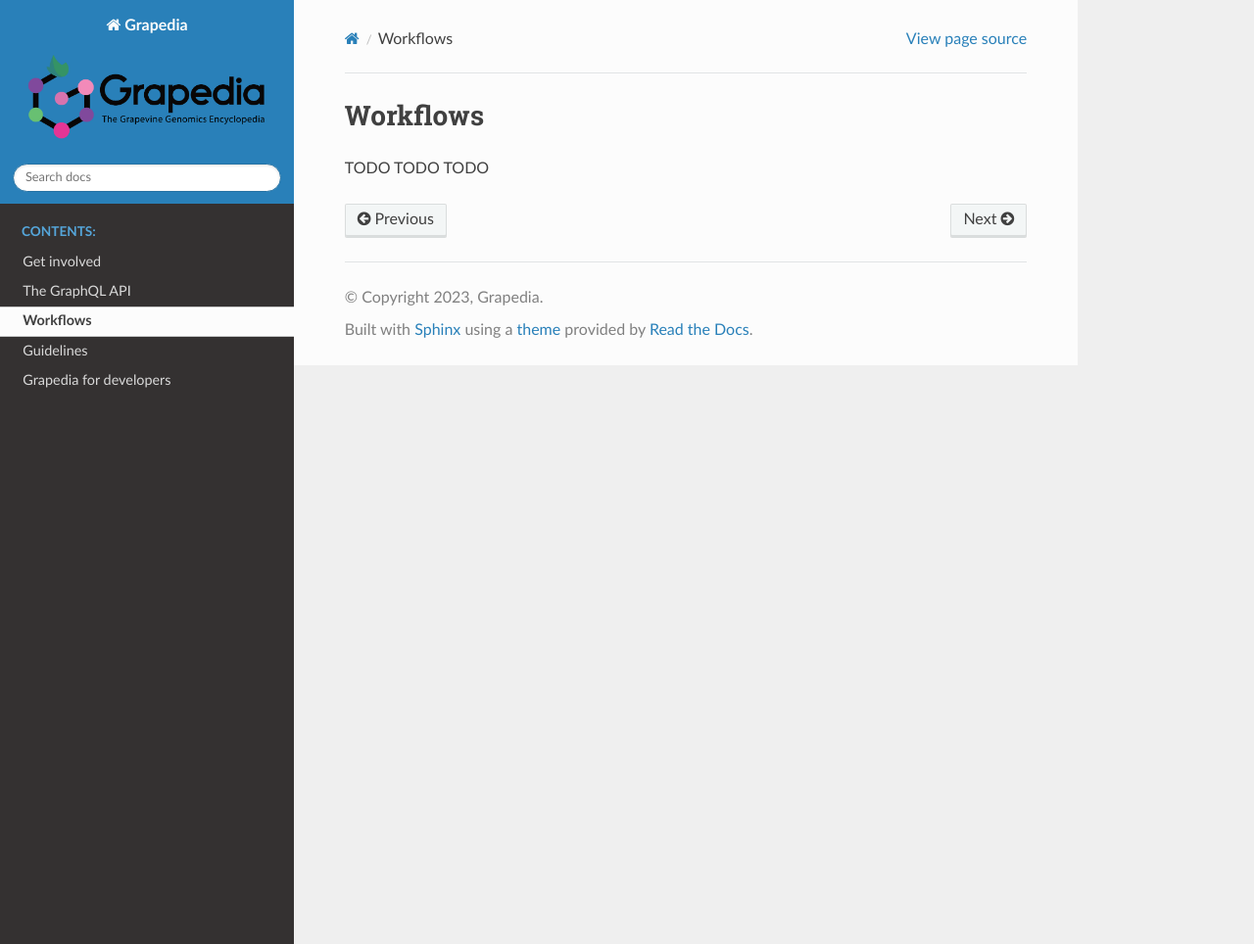
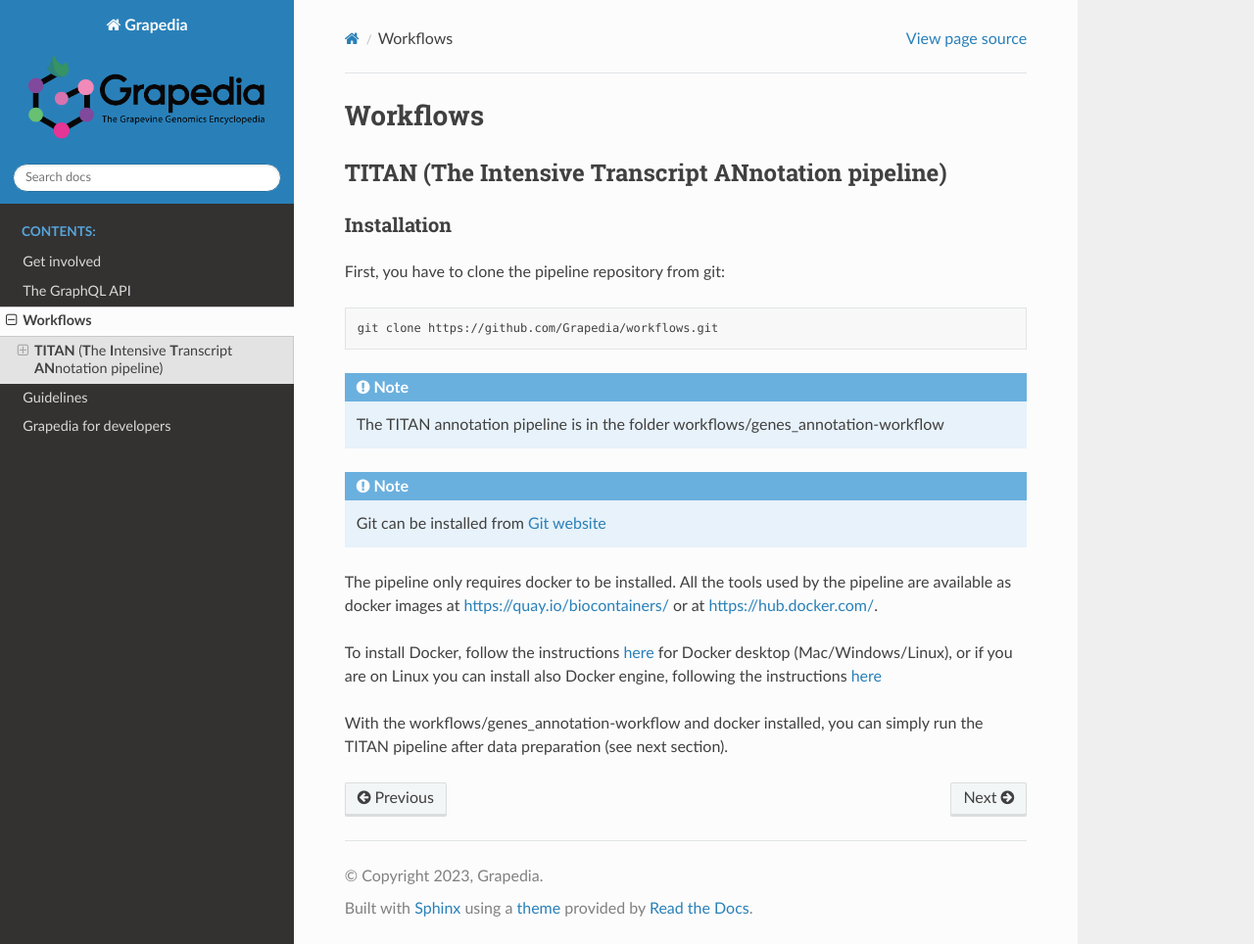
Before and after one commit to Grapedia/grapedia, a Sphinx documentation site: the page built from docs/workflows.rst, in a window 1280 px wide and 964 px high. Shown: the whole window at 98% size. Built offline with Sphinx 7.4.7 and the Read the Docs theme 2.0.0, drawn with Linux system fonts in a browser that asks for light colours.

Commit message:
Update workflows.rst

```diff
--- a/docs/workflows.rst
+++ b/docs/workflows.rst
@@ -1,6 +1,27 @@
 Workflows
 =========
 
-TODO
-TODO
-TODO
+**TITAN** (**T**\ he **I**\ ntensive **T**\ ranscript **AN**\ notation pipeline)
+--------------------------------------------------------------------------------
+
+Installation
+^^^^^^^^^^^^
+
+First, you have to clone the pipeline repository from git:
+
+.. code-block:: bash
+
+  git clone https://github.com/Grapedia/workflows.git
+
+.. note::
+
+  The TITAN annotation pipeline is in the folder workflows/genes_annotation-workflow
+
+.. note::
+  Git can be installed from `Git website <https://git-scm.com/downloads>`_
+
+The pipeline only requires docker to be installed. All the tools used by the pipeline are available as docker images at https://quay.io/biocontainers/ or at https://hub.docker.com/.
+
+To install Docker, follow the instructions `here <https://docs.docker.com/get-docker/>`_ for Docker desktop (Mac/Windows/Linux), or if you are on Linux you can install also Docker engine, following the instructions `here <https://docs.docker.com/engine/install/>`_
+
+With the workflows/genes_annotation-workflow and docker installed, you can simply run the TITAN pipeline after data preparation (see next section).
```
